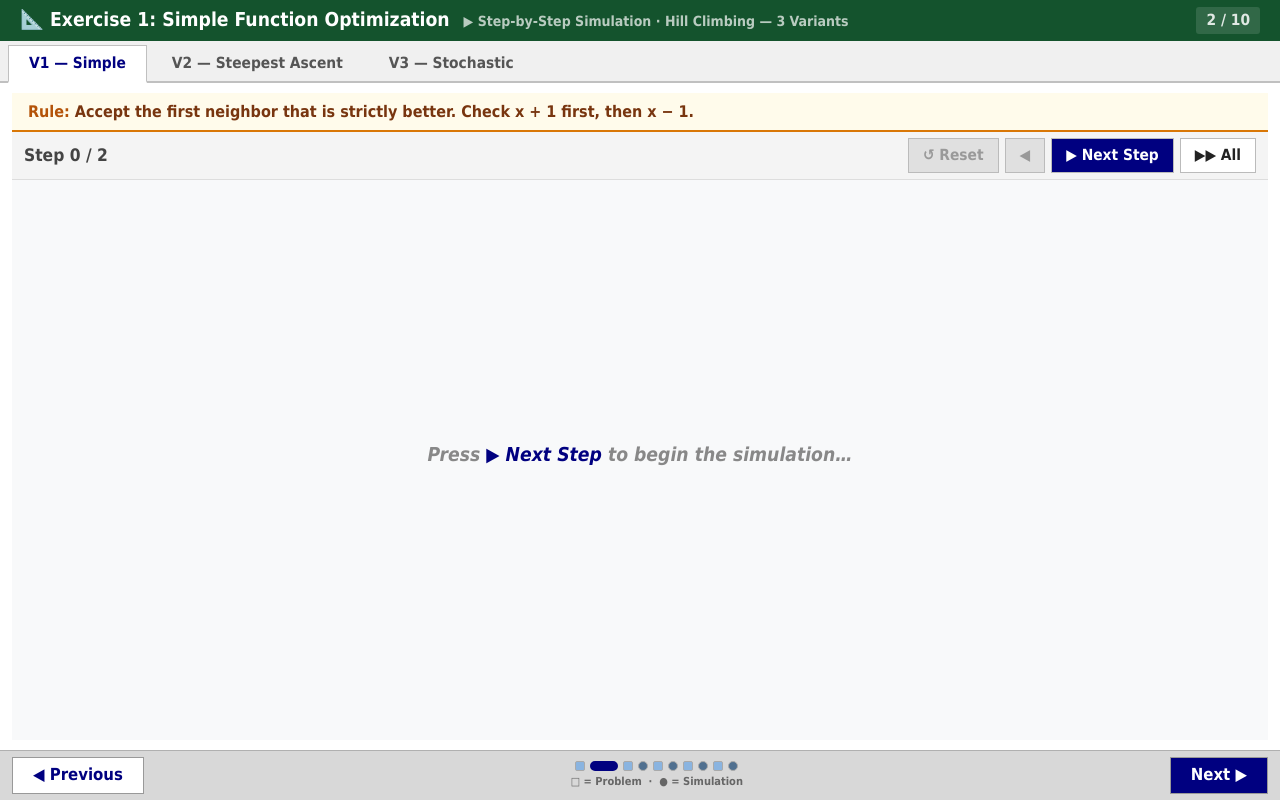
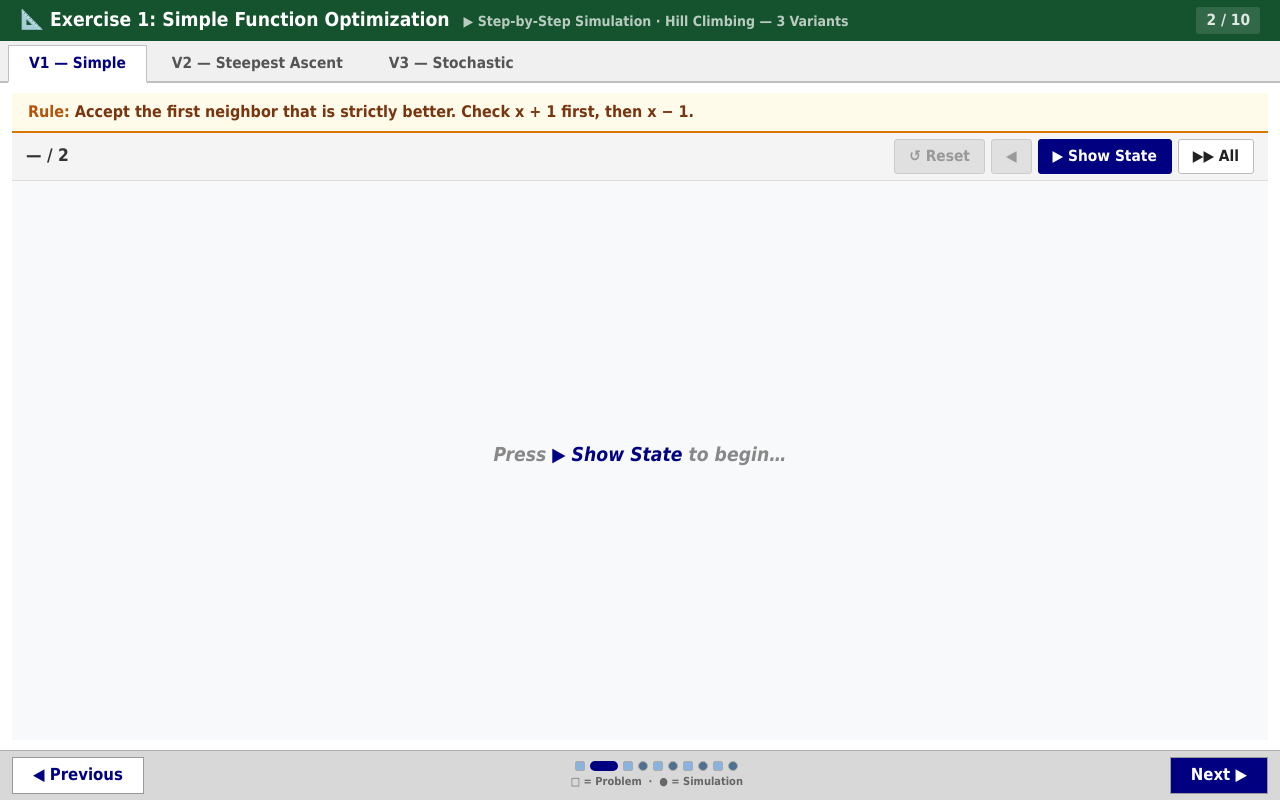
Before and after one commit to Renz5678/Hill-Climbing-Answer-Key, a React (Vite) app: page / in a window 1280 px wide. Both pictures are taken after a click on the button "Next ▶". Built offline with nearby package versions, Linux system fonts and the light colour scheme.

Commit message:
Made simulation more interactive

```diff
--- a/src/components/SimulationPanel.jsx
+++ b/src/components/SimulationPanel.jsx
@@ -1,184 +1,253 @@
 import React, { useState, useEffect, useRef } from 'react';
 
 const TYPE_CONFIG = {
-  move:   { accent: '#166534', bg: '#dcfce7', border: '#16a34a', badge: '✓ MOVE',  badgeBg: '#16a34a' },
-  reject: { accent: '#92400e', bg: '#fef9c3', border: '#ca8a04', badge: '✗ STAY',  badgeBg: '#ca8a04' },
-  stop:   { accent: '#991b1b', bg: '#fee2e2', border: '#dc2626', badge: '■ STOP',  badgeBg: '#dc2626' },
-  goal:   { accent: '#1e40af', bg: '#dbeafe', border: '#2563eb', badge: '★ GOAL',  badgeBg: '#1d4ed8' },
+  move:   { accent: '#166534', bg: '#dcfce7', border: '#16a34a', badge: '✓ MOVE' },
+  reject: { accent: '#92400e', bg: '#fef9c3', border: '#ca8a04', badge: '✗ STAY' },
+  stop:   { accent: '#991b1b', bg: '#fee2e2', border: '#dc2626', badge: '■ STOP' },
+  goal:   { accent: '#1e40af', bg: '#dbeafe', border: '#2563eb', badge: '★ GOAL' },
 };
 
+// Build a flat cursor map:
+//   stateAt    = cursor value that reveals the state header
+//   checksAt[] = cursor value that reveals each individual check line
+//   decisionAt = cursor value that reveals the decision
+function buildMap(steps) {
+  const map = [];
+  let c = 0;
+  for (const s of steps) {
+    const stateAt    = ++c;
+    const checksAt   = s.checks.map(() => ++c);
+    const decisionAt = ++c;
+    map.push({ stateAt, checksAt, decisionAt });
+  }
+  return { map, total: c };
+}
+
+// What phase is the CURRENT cursor displaying?
+function currentPhase(cursor, map) {
+  for (let i = map.length - 1; i >= 0; i--) {
+    const { stateAt, checksAt, decisionAt } = map[i];
+    if (cursor < stateAt) continue;
+    if (cursor >= decisionAt) return { stepIdx: i, type: 'decision' };
+    for (let k = checksAt.length - 1; k >= 0; k--) {
+      if (cursor >= checksAt[k])
+        return { stepIdx: i, type: 'check', checkIdx: k, total: checksAt.length };
+    }
+    return { stepIdx: i, type: 'state' };
+  }
+  return null;
+}
+
+// Label for the primary button = what will cursor+1 reveal?
+function nextLabel(nextCursor, map, atEnd) {
+  if (atEnd) return '▶ Show State';
+  for (const { stateAt, checksAt, decisionAt } of map) {
+    if (nextCursor === stateAt)    return '▶ Show State';
+    if (nextCursor === decisionAt) return '▶ Evaluate';
+    for (let k = 0; k < checksAt.length; k++) {
+      if (nextCursor === checksAt[k])
+        return k === 0
+          ? '▶ Apply Operator'
+          : `▶ Next Check (${k + 1}/${checksAt.length})`;
+    }
+  }
+  return '▶ Next';
+}
+
 export default function SimulationPanel({ steps, result, rule }) {
-  const [revealed, setRevealed] = useState(0);
+  const [cursor, setCursor] = useState(0);
   const endRef = useRef(null);
 
-  useEffect(() => { setRevealed(0); }, [steps]);
-  useEffect(() => { endRef.current?.scrollIntoView({ behavior: 'smooth' }); }, [revealed]);
+  const { map, total: maxCursor } = React.useMemo(() => buildMap(steps), [steps]);
 
-  const atEnd = revealed === steps.length;
+  useEffect(() => { setCursor(0); }, [steps]);
+  useEffect(() => { endRef.current?.scrollIntoView({ behavior: 'smooth' }); }, [cursor]);
+
+  const atEnd   = cursor >= maxCursor;
+  const phase   = currentPhase(cursor, map);
+  const activeIdx = phase?.stepIdx ?? -1;
+  const btnLabel  = nextLabel(cursor + 1, map, atEnd);
+
+  // Phase pill label
+  const phasePill = !phase ? null
+    : phase.type === 'state'    ? '📍 State'
+    : phase.type === 'decision' ? '✅ Decision'
+    : `⚙️ Check ${phase.checkIdx + 1} / ${phase.total}`;
+
+  const btn = (label, onClick, disabled, primary = false) => (
+    <button key={label} onClick={onClick} disabled={disabled} style={{
+      fontSize: 'clamp(12px, 1.2vw, 16px)', fontWeight: 800,
+      padding: '5px 14px', cursor: disabled ? 'default' : 'pointer',
+      background: disabled ? '#e0e0e0' : primary ? '#000080' : '#fff',
+      color: disabled ? '#999' : primary ? '#fff' : '#222',
+      border: `1px solid ${disabled ? '#ccc' : primary ? '#000080' : '#bbb'}`,
+      fontFamily: 'Tahoma, Arial, sans-serif', borderRadius: 3,
+    }}>{label}</button>
+  );
 
   return (
-    <div style={{ display: 'flex', flexDirection: 'column', height: '100%', gap: 0 }}>
+    <div style={{ display: 'flex', flexDirection: 'column', height: '100%' }}>
 
-      {/* ── Rule ── */}
+      {/* Rule */}
       {rule && (
         <div style={{
-          background: '#fffbeb',
-          borderBottom: '2px solid #d97706',
-          padding: '7px 16px',
-          fontSize: 'clamp(12px, 1.25vw, 17px)',
-          fontWeight: 700,
-          lineHeight: 1.45,
-          flexShrink: 0,
-          fontFamily: 'Tahoma, Arial, sans-serif',
-          color: '#78350f',
+          background: '#fffbeb', borderBottom: '2px solid #d97706',
+          padding: '7px 16px', fontSize: 'clamp(12px, 1.25vw, 17px)',
+          fontWeight: 700, flexShrink: 0, fontFamily: 'Tahoma, Arial, sans-serif', color: '#78350f',
         }}>
           <span style={{ color: '#b45309', fontWeight: 800 }}>Rule: </span>{rule}
         </div>
       )}
 
-      {/* ── Controls row ── */}
+      {/* Controls */}
       <div style={{
-        display: 'flex',
-        alignItems: 'center',
-        justifyContent: 'space-between',
-        flexShrink: 0,
-        padding: '6px 12px',
-        background: '#f4f4f4',
-        borderBottom: '1px solid #ddd',
+        display: 'flex', alignItems: 'center', justifyContent: 'space-between',
+        padding: '6px 14px', background: '#f4f4f4', borderBottom: '1px solid #ddd',
+        flexShrink: 0, gap: 12,
       }}>
+        {/* Counter + phase pill */}
+        <div style={{ display: 'flex', alignItems: 'center', gap: 10 }}>
           <span style={{
-          fontSize: 'clamp(13px, 1.35vw, 18px)',
-          fontWeight: 700,
-          color: '#444',
+            fontSize: 'clamp(13px, 1.35vw, 18px)', fontWeight: 700,
+            color: '#333', fontFamily: 'Tahoma, Arial, sans-serif', whiteSpace: 'nowrap',
+          }}>
+            {activeIdx < 0 ? `— / ${steps.length}` : `Step ${activeIdx + 1} / ${steps.length}`}
+          </span>
+          {phasePill && (
+            <span style={{
+              fontSize: 'clamp(10px, 1vw, 13px)', fontWeight: 700,
+              padding: '2px 10px', borderRadius: 20,
+              background: '#000080', color: '#fff',
               fontFamily: 'Tahoma, Arial, sans-serif',
             }}>
-          Step {Math.min(revealed, steps.length)} / {steps.length}
+              {phasePill}
             </span>
+          )}
+        </div>
+
+        {/* Buttons */}
         <div style={{ display: 'flex', gap: 6 }}>
-          {[
-            { label: '↺ Reset',      fn: () => setRevealed(0),              dis: revealed === 0 },
-            { label: '◀',            fn: () => setRevealed(r => r - 1),     dis: revealed === 0 },
-            { label: '▶ Next Step',  fn: () => setRevealed(r => r + 1),     dis: atEnd },
-            { label: '▶▶ All',       fn: () => setRevealed(steps.length),   dis: atEnd },
-          ].map(({ label, fn, dis }) => (
-            <button key={label} onClick={fn} disabled={dis} style={{
-              fontSize: 'clamp(12px, 1.2vw, 16px)',
-              fontWeight: 700,
-              padding: '5px 14px',
-              cursor: dis ? 'default' : 'pointer',
-              background: dis ? '#e0e0e0' : (label.startsWith('▶ Next') ? '#000080' : '#fff'),
-              color: dis ? '#999' : (label.startsWith('▶ Next') ? '#fff' : '#222'),
-              border: '1px solid #bbb',
-              fontFamily: 'Tahoma, Arial, sans-serif',
-              transition: 'background 0.1s',
-            }}>
-              {label}
-            </button>
-          ))}
+          {btn('↺ Reset',    () => setCursor(0),                         cursor === 0)}
+          {btn('◀',          () => setCursor(c => Math.max(0, c - 1)),   cursor === 0)}
+          {btn(btnLabel,     () => setCursor(c => Math.min(maxCursor, c + 1)), atEnd, true)}
+          {btn('▶▶ All',    () => setCursor(maxCursor),                  atEnd)}
         </div>
       </div>
 
-      {/* ── Step log ── */}
+      {/* Log */}
       <div style={{
-        flex: 1,
-        overflowY: 'auto',
-        padding: '12px 14px',
-        background: '#f8f9fa',
-        display: 'flex',
-        flexDirection: 'column',
-        gap: 10,
+        flex: 1, overflowY: 'auto', padding: '12px 14px',
+        background: '#f8f9fa', display: 'flex', flexDirection: 'column', gap: 10,
       }}>
 
-        {/* Empty state */}
-        {revealed === 0 && (
+        {cursor === 0 && (
           <div style={{
-            flex: 1,
-            display: 'flex',
-            alignItems: 'center',
-            justifyContent: 'center',
-            color: '#888',
-            fontStyle: 'italic',
-            fontSize: 'clamp(14px, 1.5vw, 20px)',
-            fontWeight: 600,
+            flex: 1, display: 'flex', alignItems: 'center', justifyContent: 'center',
+            color: '#888', fontStyle: 'italic',
+            fontSize: 'clamp(14px, 1.5vw, 20px)', fontWeight: 600,
             fontFamily: 'Tahoma, Arial, sans-serif',
           }}>
-            Press <strong style={{ margin: '0 6px', color: '#000080' }}>▶ Next Step</strong> to begin the simulation…
+            Press <strong style={{ margin: '0 6px', color: '#000080' }}>▶ Show State</strong> to begin…
           </div>
         )}
 
-        {/* Steps */}
-        {steps.slice(0, revealed).map((s, i) => {
-          const active = i === revealed - 1;
-          const c = TYPE_CONFIG[s.type] || TYPE_CONFIG.stop;
+        {steps.map((s, i) => {
+          const { stateAt, checksAt, decisionAt } = map[i];
+          if (cursor < stateAt) return null;
+
+          const isActive       = i === activeIdx;
+          const decisionShown  = cursor >= decisionAt;
+          const c              = TYPE_CONFIG[s.type] || TYPE_CONFIG.stop;
+          const checksShown    = checksAt.filter(at => cursor >= at).length;
+          const allChecksShown = checksShown === checksAt.length;
+
           return (
             <div key={i} style={{
-              border: `2px solid ${active ? c.border : '#d5d5d5'}`,
-              borderRadius: 6,
-              overflow: 'hidden',
-              opacity: active ? 1 : 0.55,
-              flexShrink: 0,
+              border: `2px solid ${isActive ? c.border : '#d5d5d5'}`,
+              borderRadius: 6, overflow: 'hidden',
+              opacity: isActive ? 1 : 0.5, flexShrink: 0,
               transition: 'opacity 0.2s',
-              boxShadow: active ? `0 2px 12px ${c.border}33` : 'none',
+              boxShadow: isActive ? `0 2px 14px ${c.border}44` : 'none',
             }}>
 
-              {/* Step header */}
+              {/* State header */}
               <div style={{
-                display: 'flex',
-                justifyContent: 'space-between',
-                alignItems: 'center',
-                background: active ? c.accent : '#e0e0e0',
-                padding: '8px 16px',
+                display: 'flex', justifyContent: 'space-between', alignItems: 'center',
+                background: isActive ? c.accent : '#e0e0e0', padding: '8px 16px',
               }}>
                 <span style={{
                   fontFamily: 'Courier New, monospace',
-                  fontSize: 'clamp(15px, 1.6vw, 22px)',
-                  fontWeight: 900,
-                  color: active ? '#fff' : '#444',
-                  letterSpacing: '0.5px',
+                  fontSize: 'clamp(15px, 1.6vw, 22px)', fontWeight: 900,
+                  color: isActive ? '#fff' : '#555',
                 }}>
                   STEP {i + 1} &nbsp;|&nbsp; {s.state}
                 </span>
-                {active && (
+                {decisionShown && (
                   <span style={{
-                    background: 'rgba(255,255,255,0.20)',
-                    color: '#fff',
-                    padding: '3px 14px',
-                    fontSize: 'clamp(12px, 1.2vw, 16px)',
-                    fontWeight: 800,
-                    border: '1px solid rgba(255,255,255,0.35)',
-                    borderRadius: 4,
-                    letterSpacing: '0.8px',
+                    background: 'rgba(255,255,255,0.20)', color: '#fff',
+                    padding: '3px 14px', fontSize: 'clamp(11px, 1.1vw, 15px)',
+                    fontWeight: 800, border: '1px solid rgba(255,255,255,0.35)', borderRadius: 4,
                   }}>
                     {c.badge}
                   </span>
                 )}
               </div>
 
-              {/* Checks */}
+              {/* Check lines — each revealed individually */}
+              {checksShown > 0 && (
                 <div style={{
                   padding: '10px 18px',
                   fontFamily: 'Courier New, monospace',
-                fontSize: 'clamp(14px, 1.5vw, 21px)',
-                fontWeight: 700,
-                lineHeight: 1.9,
-                background: active ? c.bg : '#f5f5f5',
-                color: active ? '#1a1a1a' : '#666',
+                  fontSize: 'clamp(14px, 1.5vw, 21px)', fontWeight: 700, lineHeight: 1.9,
+                  background: isActive ? c.bg : '#f5f5f5',
+                  color: isActive ? '#1a1a1a' : '#666',
                 }}>
-                {s.checks.map((line, li) => <div key={li}>{line}</div>)}
+                  {s.checks.slice(0, checksShown).map((line, li) => (
+                    <div key={li}>{line}</div>
+                  ))}
+                  {/* "more..." hint when not all checks shown yet */}
+                  {isActive && !allChecksShown && (
+                    <div style={{ color: '#aaa', fontSize: '0.85em', fontStyle: 'italic', marginTop: 4 }}>
+                      {checksAt.length - checksShown} more check{checksAt.length - checksShown > 1 ? 's' : ''} remaining…
                     </div>
+                  )}
+                </div>
+              )}
+
+              {/* Placeholder: no checks shown yet */}
+              {checksShown === 0 && isActive && (
+                <div style={{
+                  padding: '10px 18px', background: '#fafafa',
+                  fontFamily: 'Tahoma, Arial, sans-serif',
+                  fontSize: 'clamp(12px, 1.2vw, 16px)', fontWeight: 600,
+                  color: '#aaa', fontStyle: 'italic',
+                }}>
+                  Click <strong style={{ color: '#000080' }}>▶ Apply Operator</strong> to check neighbors…
+                </div>
+              )}
 
               {/* Decision */}
+              {decisionShown ? (
                 <div style={{
                   padding: '8px 18px',
-                borderTop: `2px solid ${active ? c.border : '#e0e0e0'}`,
-                fontFamily: 'Courier New, monospace',
-                fontWeight: 900,
+                  borderTop: `2px solid ${isActive ? c.border : '#e0e0e0'}`,
+                  fontFamily: 'Courier New, monospace', fontWeight: 900,
                   fontSize: 'clamp(14px, 1.55vw, 22px)',
-                background: active ? c.bg : '#ebebeb',
-                color: active ? c.accent : '#777',
+                  background: isActive ? c.bg : '#ebebeb',
+                  color: isActive ? c.accent : '#777',
                 }}>
                   {s.decision}
                 </div>
+              ) : allChecksShown && isActive ? (
+                <div style={{
+                  padding: '8px 18px', borderTop: '1px dashed #ccc',
+                  fontFamily: 'Tahoma, Arial, sans-serif',
+                  fontSize: 'clamp(12px, 1.2vw, 16px)', fontWeight: 600,
+                  color: '#aaa', fontStyle: 'italic', background: '#fafafa',
+                }}>
+                  Click <strong style={{ color: '#000080' }}>▶ Evaluate</strong> to see the decision…
+                </div>
+              ) : null}
             </div>
           );
         })}
@@ -188,34 +257,25 @@ export default function SimulationPanel({ steps, result, rule }) {
           <div style={{
             border: `3px solid ${result.reached ? '#1d4ed8' : '#dc2626'}`,
             background: result.reached ? '#dbeafe' : '#fee2e2',
-            borderRadius: 6,
-            padding: '16px 20px',
-            flexShrink: 0,
+            borderRadius: 6, padding: '16px 20px', flexShrink: 0,
           }}>
             <div style={{
-              fontWeight: 900,
-              fontSize: 'clamp(15px, 1.6vw, 22px)',
-              color: result.reached ? '#1d4ed8' : '#dc2626',
-              marginBottom: 6,
-              letterSpacing: '0.5px',
+              fontWeight: 900, fontSize: 'clamp(15px, 1.6vw, 22px)',
+              color: result.reached ? '#1d4ed8' : '#dc2626', marginBottom: 6,
               fontFamily: 'Tahoma, Arial, sans-serif',
             }}>
               {result.reached ? '★  GOAL REACHED' : '■  ALGORITHM TERMINATED'}
             </div>
             <div style={{
               fontFamily: 'Courier New, monospace',
-              fontSize: 'clamp(16px, 1.8vw, 28px)',
-              fontWeight: 900,
-              color: '#111',
-              marginBottom: 6,
+              fontSize: 'clamp(16px, 1.8vw, 28px)', fontWeight: 900,
+              color: '#111', marginBottom: 6,
             }}>
               {result.text}
             </div>
             <div style={{
-              fontSize: 'clamp(13px, 1.3vw, 18px)',
-              fontWeight: 700,
-              color: '#333',
-              fontFamily: 'Tahoma, Arial, sans-serif',
+              fontSize: 'clamp(13px, 1.3vw, 18px)', fontWeight: 700,
+              color: '#333', fontFamily: 'Tahoma, Arial, sans-serif',
             }}>
               {result.note}
             </div>
```
Lines whose indentation alone changed are shown as unchanged.
